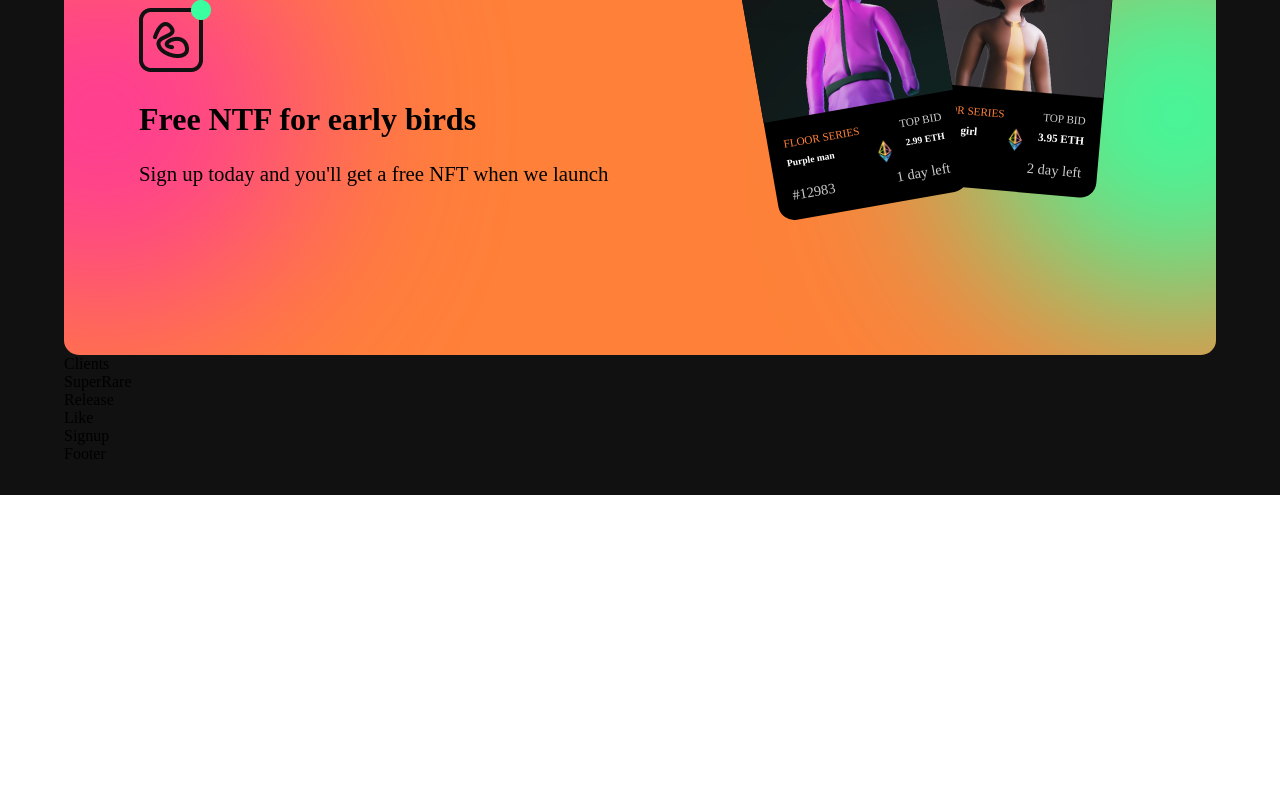
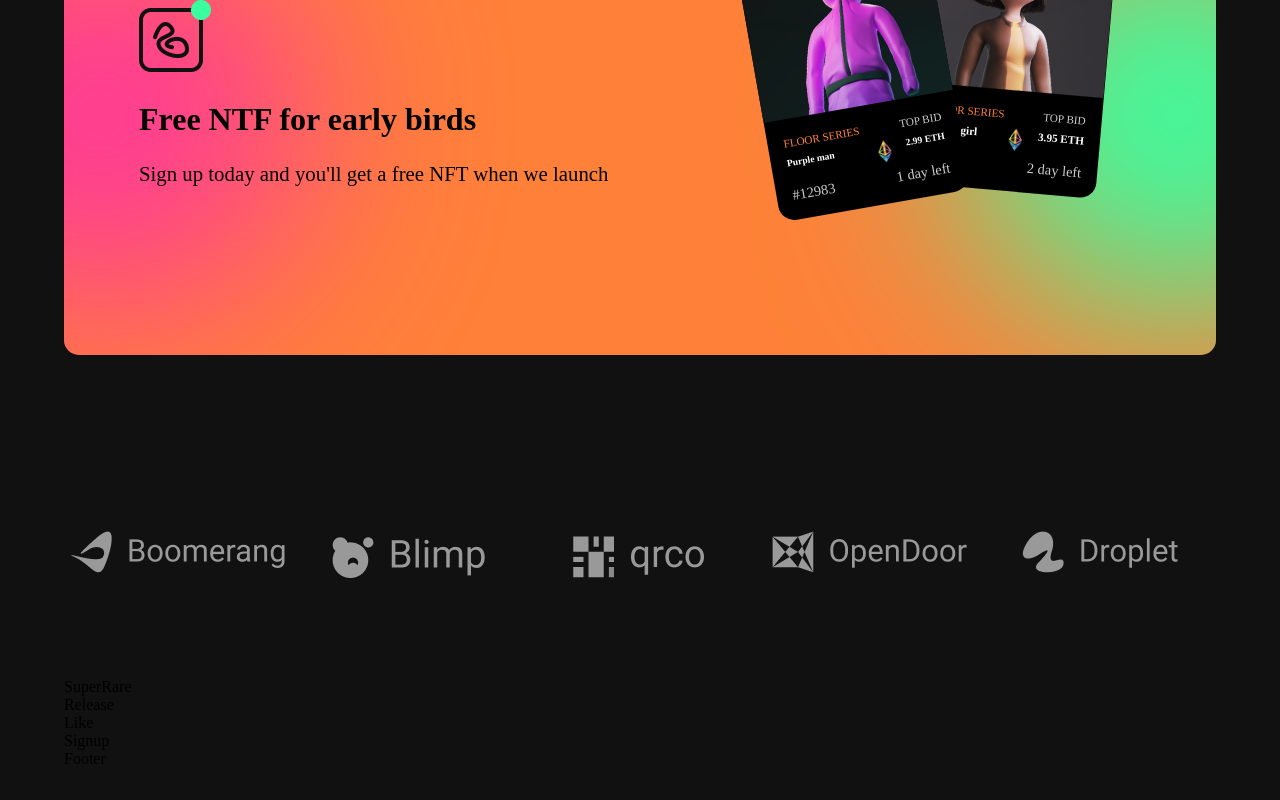
Before and after one commit to DevArthuro/landing-nft, a React (Vite) app: page / in a window 1280 px wide. Shown: the part 796-1596 px from the top of the page. Before the commit the page ends 1291 px from the top, so only its background shows below. Built offline with nearby package versions, Linux system fonts and the light colour scheme.

Commit message:
feat: add clients

```diff
--- a/src/components/Clients.tsx
+++ b/src/components/Clients.tsx
@@ -1,5 +1,25 @@
+import Client1 from "../../public/clients1.png";
+import Client2 from "../../public/clients2.png";
+import Client3 from "../../public/clients3.png";
+import Client4 from "../../public/clients4.png";
+import Client5 from "../../public/clients5.png";
+
 const Clients = () => {
-  return <div>Clients</div>;
+  const data = [Client1, Client2, Client3, Client4, Client5];
+
+  return (
+    <div className="clients">
+      <div className="container">
+        <div className="clients-container">
+          {data.map((image, index) => (
+            <div className="client" key={`${index}-${image}`}>
+              <img src={image} alt="client image" />
+            </div>
+          ))}
+        </div>
+      </div>
+    </div>
+  );
 };
 
 export default Clients;
--- a/src/sass/sections/_clients.scss
+++ b/src/sass/sections/_clients.scss
@@ -0,0 +1,12 @@
+.clients {
+  padding: 6rem 0;
+  .container {
+    .clients-container {
+      display: grid;
+      grid-template-columns: repeat(5, 1fr);
+      .client {
+        text-align: center;
+      }
+    }
+  }
+}
--- a/src/sass/sections/_free.scss
+++ b/src/sass/sections/_free.scss
@@ -2,7 +2,7 @@
 
 .free {
   position: relative;
-  margin-top: 5rem;
+  margin: 5rem 0;
   .container {
     display: flex;
     flex-direction: column;
```
Also changed, not shown: src/styles/index.css.
